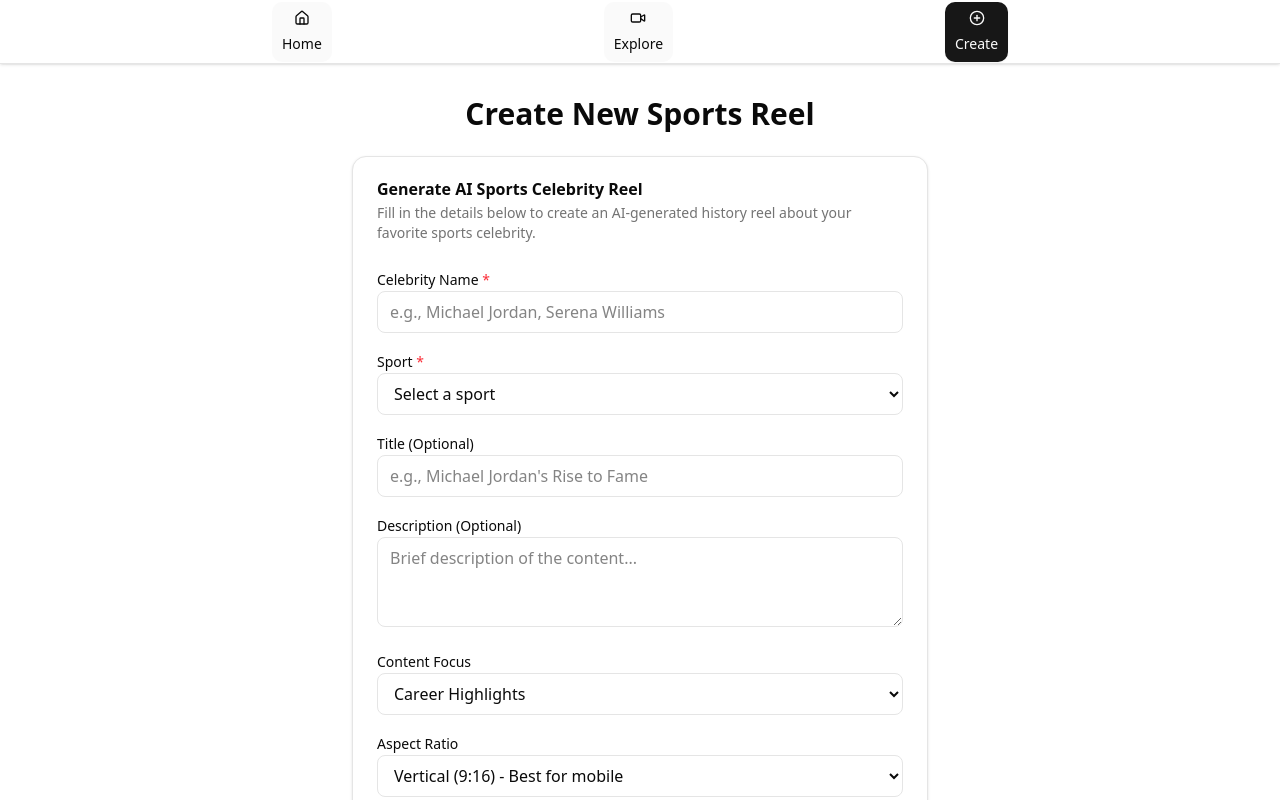
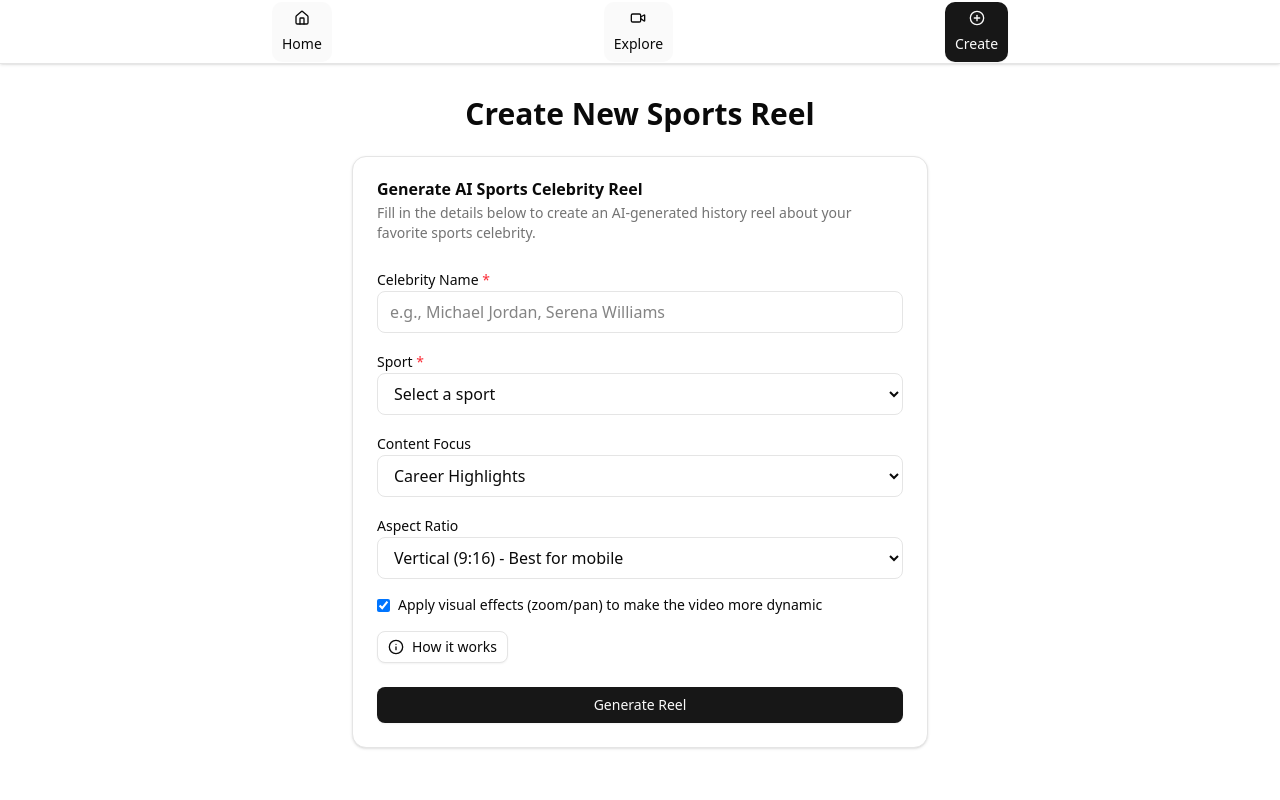
Before and after one commit to venkat2305/vidgenai, a Next.js app in the folder frontend/: page /create in a window 1280 px wide. Shown: the top 800 px of the page. Built offline with nearby package versions, Linux system fonts and the light colour scheme.

Commit message:
no need to show avatar, title, description.

```diff
--- a/frontend/src/app/create/page.tsx
+++ b/frontend/src/app/create/page.tsx
@@ -169,7 +169,7 @@
               </select>
             </div>
 
-            <div className="space-y-2">
+            {/* <div className="space-y-2">
               <label htmlFor="title" className="text-sm font-medium">Title (Optional)</label>
               <input
                 type="text"
@@ -180,9 +180,9 @@
                 placeholder="e.g., Michael Jordan's Rise to Fame"
                 className="w-full px-3 py-2 border rounded-md"
               />
-            </div>
+            </div> */}
 
-            <div className="space-y-2">
+            {/* <div className="space-y-2">
               <label htmlFor="description" className="text-sm font-medium">Description (Optional)</label>
               <textarea
                 id="description"
@@ -193,7 +193,7 @@
                 className="w-full px-3 py-2 border rounded-md"
                 rows={3}
               />
-            </div>
+            </div> */}
 
             <div className="space-y-2">
               <label htmlFor="focus" className="text-sm font-medium">Content Focus</label>
```
